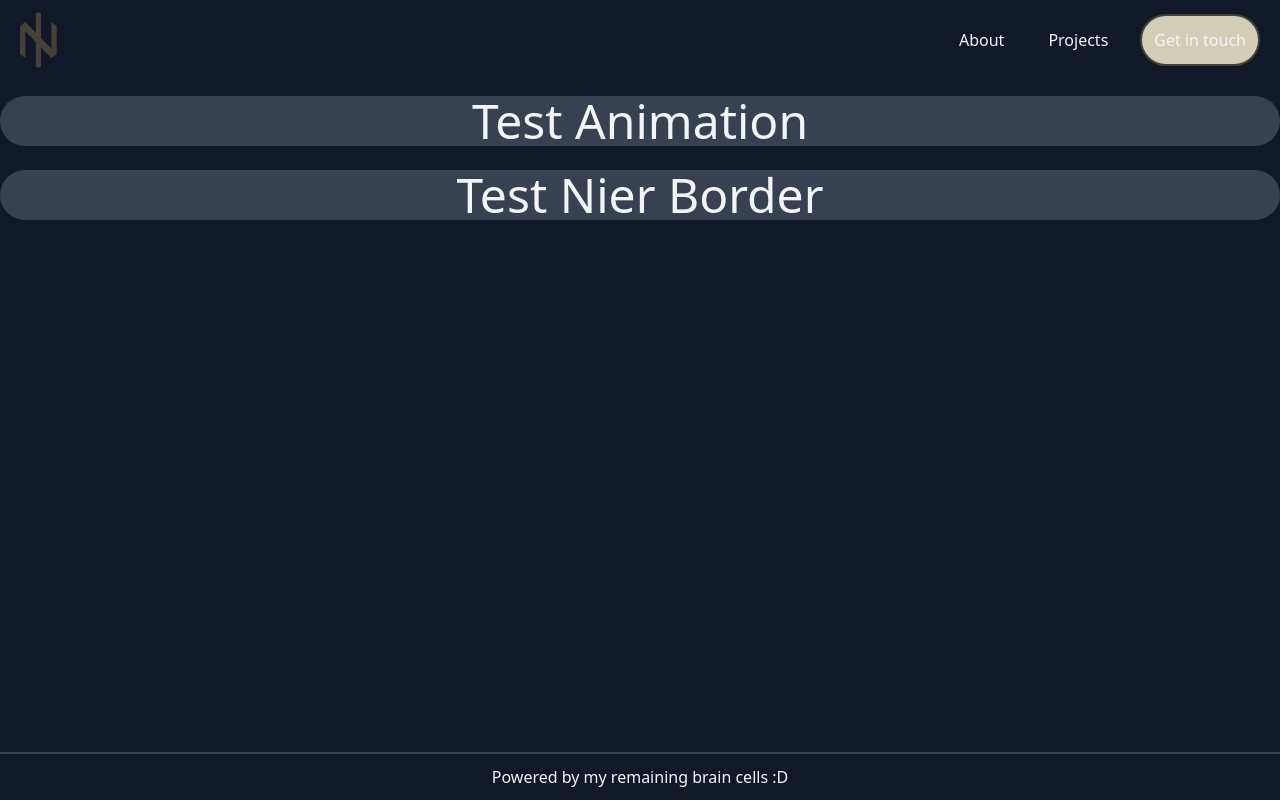
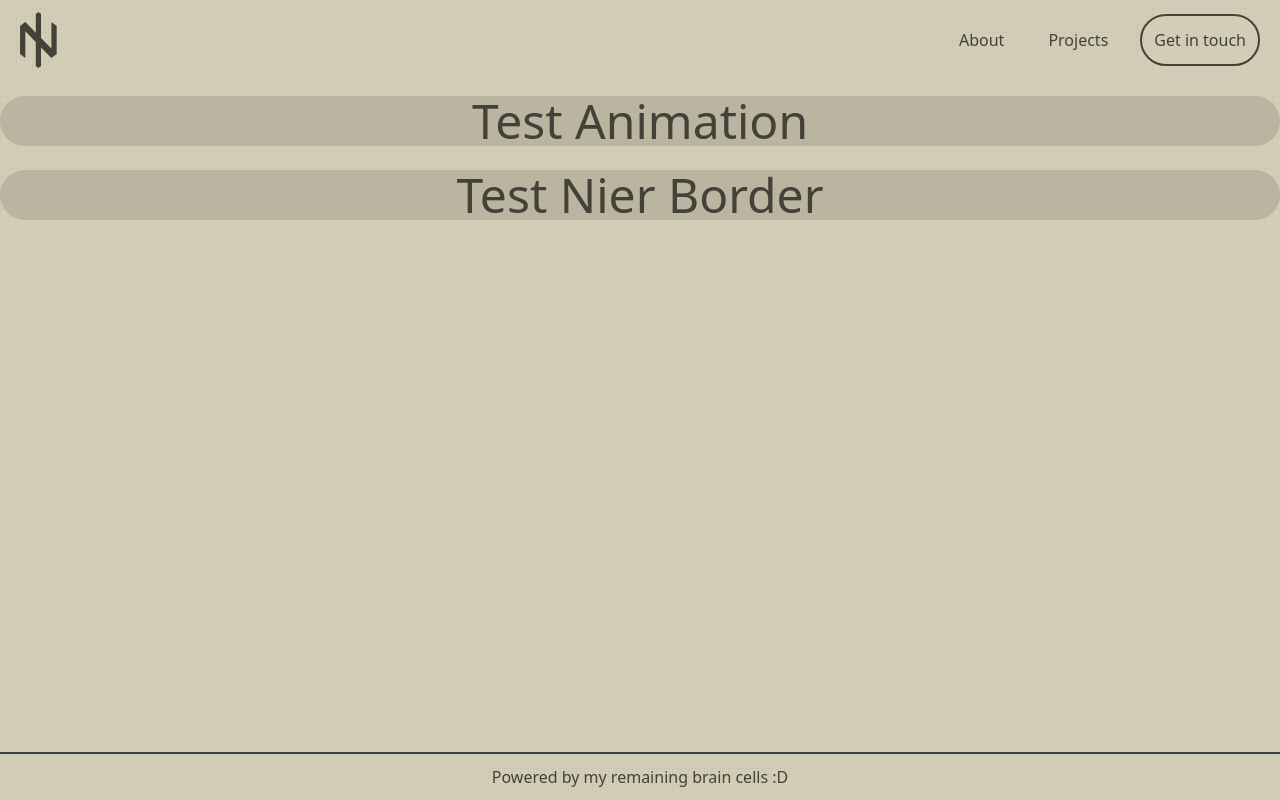
Before and after one commit to NorthPhoenix/Personal-Website, a Next.js app in the folder project/: page / in a window 1280 px wide. Built offline with nearby package versions, Linux system fonts and the light colour scheme.

Commit message:
Applied nier theme to website

```diff
--- a/project/pages/index.tsx
+++ b/project/pages/index.tsx
@@ -1,7 +1,7 @@
 import type { NextPage } from "next";
 import Head from "next/head";
 import Image from "next/image";
-import Header from "components/header";
+import Navbar from "components/header";
 import Link from "next/link";
 import LoadingScreen from "components/loadingScreen";
 import { useState } from "react";
@@ -13,17 +13,17 @@ const Home: NextPage = () => {
             {loading ? (
                 <LoadingScreen />
             ) : (
-                <div className='flex h-screen w-full flex-col'>
+                <div className='nier-grate flex h-screen w-full flex-col'>
                     <Head>
                         <title>Nikta Istomin</title>
                         <link rel='icon' href='/favicon.ico' />
                     </Head>
-                    <Header />
+                    <Navbar />
                     <div className='m-auto my-4 w-full max-w-7xl grow'>
                         <ul className='flex flex-col gap-6 text-center'>
                             <li>
                                 <Link href='/test1'>
-                                    <button className='w-full rounded-full border border-transparent bg-gray-700'>
+                                    <button className='w-full rounded-full border border-transparent bg-nier-400'>
                                         <span className='text-5xl'>
                                             Test Animation
                                         </span>
@@ -32,7 +32,7 @@ const Home: NextPage = () => {
                             </li>
                             <li>
                                 <Link href='/test2'>
-                                    <button className=' w-full rounded-full border border-transparent bg-gray-700'>
+                                    <button className=' w-full rounded-full border border-transparent bg-nier-400'>
                                         <span className='text-5xl'>
                                             Test Nier Border
                                         </span>
--- a/project/styles/globals.css
+++ b/project/styles/globals.css
@@ -4,6 +4,19 @@
 
 @layer base {
     body {
-        @apply bg-gray-900 text-gray-100;
+        /* @apply bg-gray-900 text-gray-100; */
+        @apply bg-nier-300 text-nier-700;
     }
 }
+
+@layer utilities {
+    .nier-grate {
+        background-size: 0.5rem 0.5rem;
+        background-image: linear-gradient(
+                to right,
+                #ccc8b1 1px,
+                transparent 1px
+            ),
+            linear-gradient(to bottom, #ccc8b1 1px, transparent 1px);
+    }
+}
```
